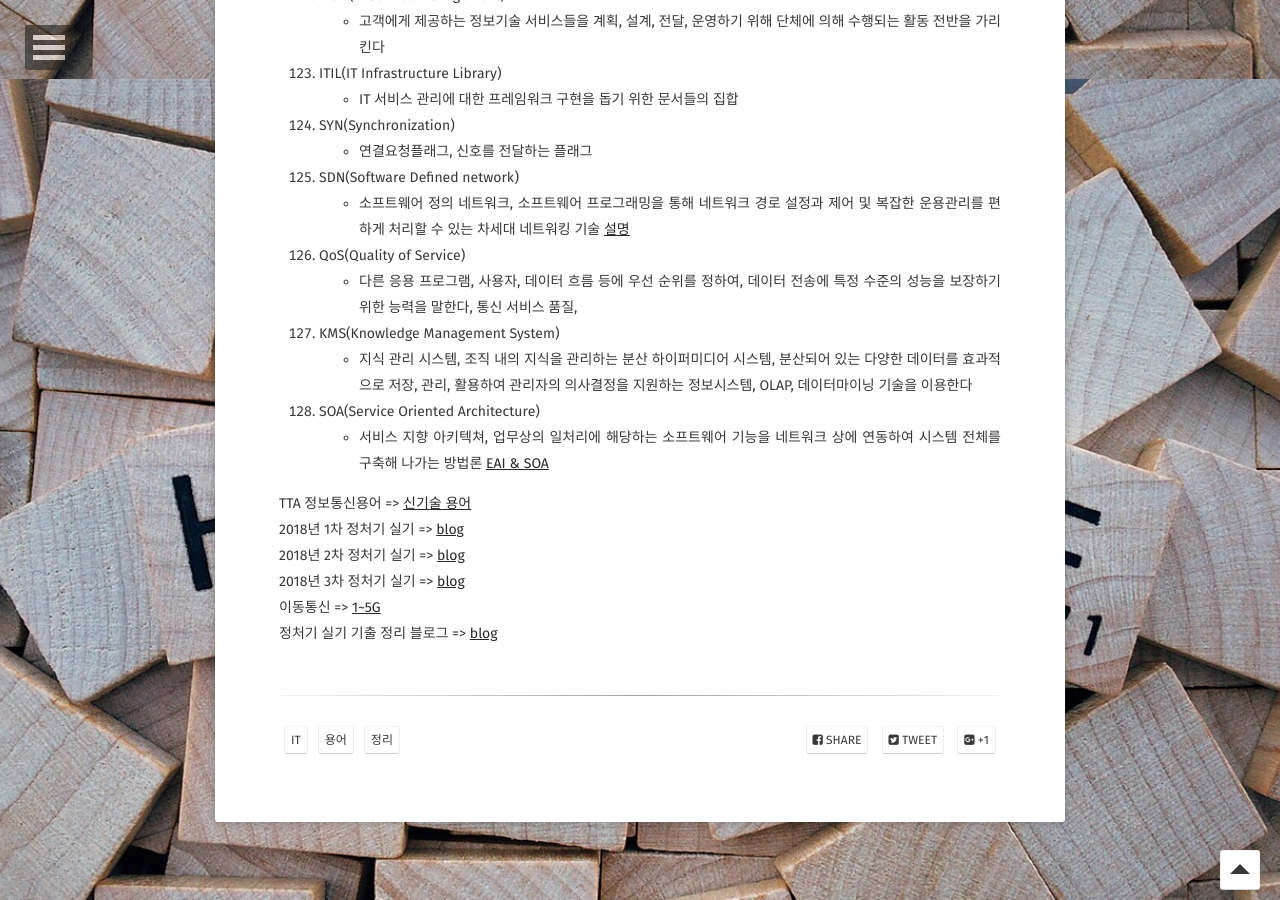
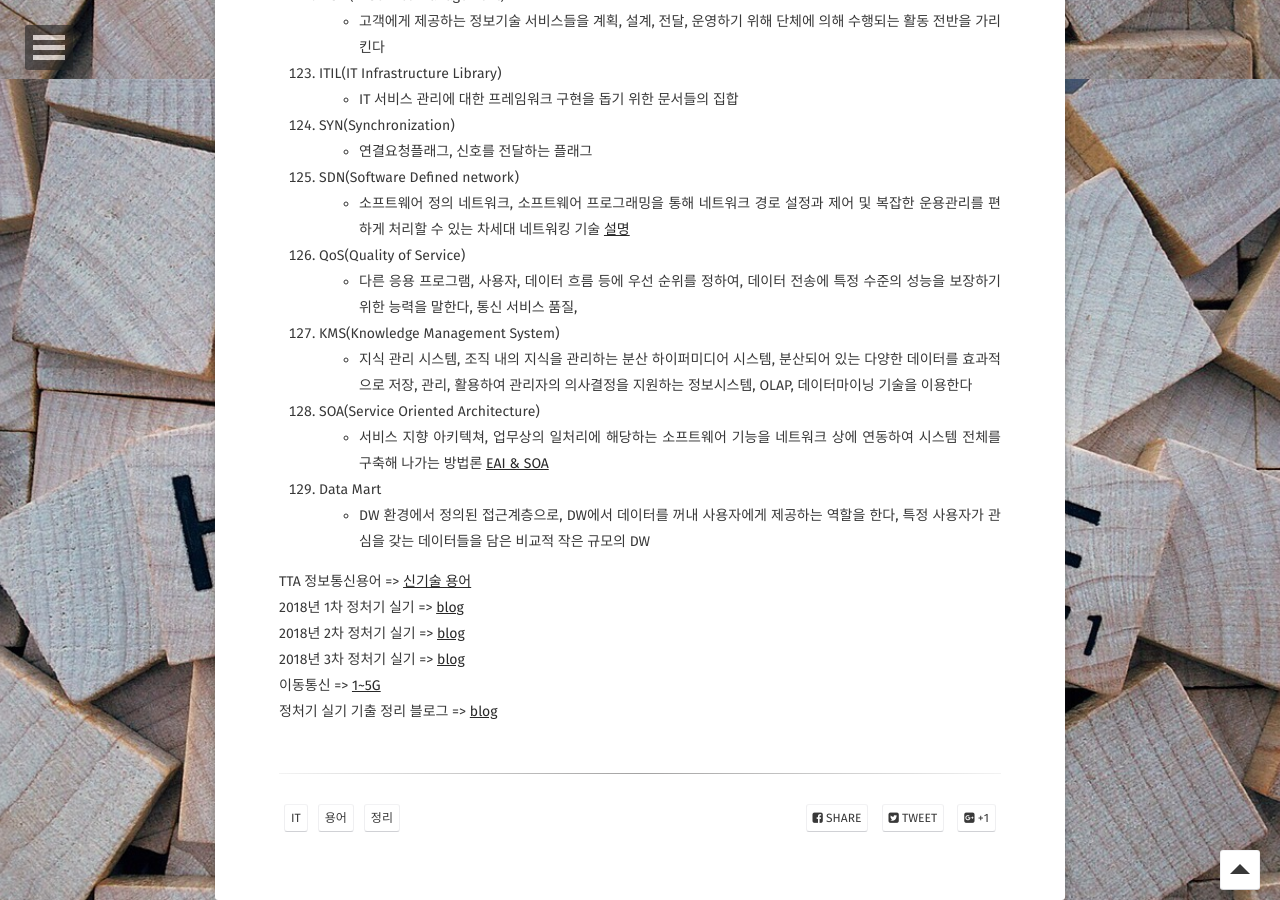
Before and after one commit to Jungjihyuk/JH_Life, a Jekyll site: the page built from _posts/2019-03-16-IT-Terms.md, in a window 1280 px wide and 900 px high, scrolled down 8021 px. Built offline with Jekyll 4.4.1, drawn with Linux system fonts in a browser that asks for light colours; some web fonts are replaced; comment, search, counter and statistics services are not loaded.

Commit message:
it terms 추가

```diff
--- a/_posts/2019-03-16-IT-Terms.md
+++ b/_posts/2019-03-16-IT-Terms.md
@@ -269,6 +269,10 @@ tag:
 - 지식 관리 시스템, 조직 내의 지식을 관리하는 분산 하이퍼미디어 시스템, 분산되어 있는 다양한 데이터를 효과적으로 저장, 관리, 활용하여 관리자의 의사결정을 지원하는 정보시스템, OLAP, 데이터마이닝 기술을 이용한다
 128. SOA(Service Oriented Architecture)
 - 서비스 지향 아키텍쳐, 업무상의 일처리에 해당하는 소프트웨어 기능을 네트워크 상에 연동하여 시스템 전체를 구축해 나가는 방법론 [EAI & SOA](https://bcho.tistory.com/372)
+129. Data Mart
+- DW 환경에서 정의된 접근계층으로, DW에서 데이터를 꺼내 사용자에게 제공하는 역할을 한다, 특정 사용자가 관심을 갖는 데이터들을 담은 비교적 작은 규모의 DW
+
+
 
 TTA 정보통신용어 => [신기술 용어](https://terms.tta.or.kr/main.do)<br>
 2018년 1차 정처기 실기 => [blog](https://bactoria.me/post/17)<br>
```
